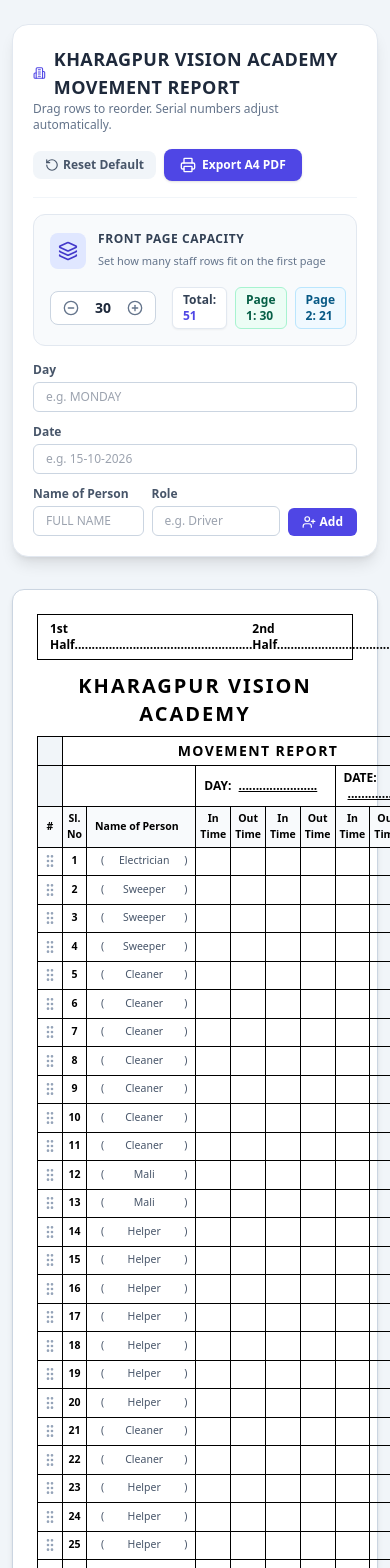
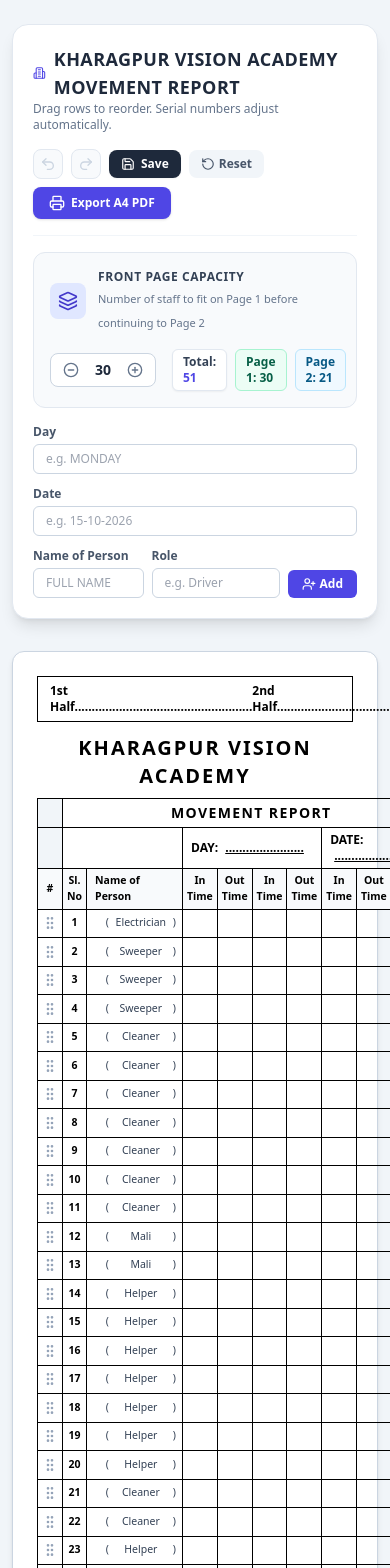
Before and after one commit to Mir-786/movement-report-manager, a Next.js app: page / in a window 390 px wide. Shown: the top 1568 px of the page. Built offline with nearby package versions, Linux system fonts and the light colour scheme.

Commit message:
update page.tsx

```diff
--- a/app/page.tsx
+++ b/app/page.tsx
@@ -1,6 +1,6 @@
 "use client";
 
-import React, { useState } from "react";
+import React, { useState, useEffect, useRef } from "react";
 import {
   GripVertical,
   Trash2,
@@ -10,7 +10,11 @@ import {
   Layers,
   MinusCircle,
   PlusCircle,
-  Building2
+  Building2,
+  Save,
+  Undo2,
+  Redo2,
+  Check
 } from "lucide-react";
 
 interface StaffItem {
@@ -20,7 +24,14 @@ interface StaffItem {
   hasBlackBarAbove?: boolean;
 }
 
-const INITIAL_STAFF: StaffItem[] = [
+interface AppSnapshot {
+  staff: StaffItem[];
+  frontPageCapacity: number;
+  reportDay: string;
+  reportDate: string;
+}
+
+const DEFAULT_STAFF: StaffItem[] = [
   { id: "1", name: "Md AKBAR", role: "Electrician" },
   { id: "2", name: "MANOJ NAYAK", role: "Sweeper" },
   { id: "3", name: "ROHIT NAYAK", role: "Sweeper" },
@@ -74,16 +85,130 @@ const INITIAL_STAFF: StaffItem[] = [
   { id: "51", name: "OMAR", role: "Driver" }
 ];
 
+const LOCAL_STORAGE_KEY = "kva_movement_report_saved_state";
+
 export default function MovementReportApp() {
-  const [staff, setStaff] = useState<StaffItem[]>(INITIAL_STAFF);
+  const [staff, setStaff] = useState<StaffItem[]>(DEFAULT_STAFF);
   const [frontPageCapacity, setFrontPageCapacity] = useState<number>(30);
   const [reportDay, setReportDay] = useState("");
   const [reportDate, setReportDate] = useState("");
   const [newName, setNewName] = useState("");
   const [newRole, setNewRole] = useState("");
   const [draggedIndex, setDraggedIndex] = useState<number | null>(null);
+  const [saveSuccess, setSaveSuccess] = useState(false);
 
-  // Drag and Drop reordering
+  // Undo / Redo history state
+  const [history, setHistory] = useState<AppSnapshot[]>([
+    {
+      staff: DEFAULT_STAFF,
+      frontPageCapacity: 30,
+      reportDay: "",
+      reportDate: ""
+    }
+  ]);
+  const [historyIndex, setHistoryIndex] = useState<number>(0);
+
+  // Push new state snapshot to undo/redo history
+  const commitSnapshot = (
+    newStaff: StaffItem[],
+    newCapacity = frontPageCapacity,
+    newDay = reportDay,
+    newDate = reportDate
+  ) => {
+    const nextSnapshot: AppSnapshot = {
+      staff: newStaff,
+      frontPageCapacity: newCapacity,
+      reportDay: newDay,
+      reportDate: newDate
+    };
+    const truncatedHistory = history.slice(0, historyIndex + 1);
+    setHistory([...truncatedHistory, nextSnapshot]);
+    setHistoryIndex(truncatedHistory.length);
+  };
+
+  // Load saved state from localStorage on initial render
+  useEffect(() => {
+    const saved = localStorage.getItem(LOCAL_STORAGE_KEY);
+    if (saved) {
+      try {
+        const parsed: AppSnapshot = JSON.parse(saved);
+        if (parsed.staff && Array.isArray(parsed.staff)) {
+          setStaff(parsed.staff);
+          setFrontPageCapacity(parsed.frontPageCapacity || 30);
+          setReportDay(parsed.reportDay || "");
+          setReportDate(parsed.reportDate || "");
+          setHistory([parsed]);
+          setHistoryIndex(0);
+        }
+      } catch (err) {
+        console.error("Failed to parse saved state", err);
+      }
+    }
+  }, []);
+
+  // Save state to localStorage
+  const handleSave = () => {
+    const stateToSave: AppSnapshot = {
+      staff,
+      frontPageCapacity,
+      reportDay,
+      reportDate
+    };
+    localStorage.setItem(LOCAL_STORAGE_KEY, JSON.stringify(stateToSave));
+    setSaveSuccess(true);
+    setTimeout(() => setSaveSuccess(false), 2500);
+  };
+
+  // Undo action
+  const handleUndo = () => {
+    if (historyIndex > 0) {
+      const targetIndex = historyIndex - 1;
+      const snapshot = history[targetIndex];
+      setStaff(snapshot.staff);
+      setFrontPageCapacity(snapshot.frontPageCapacity);
+      setReportDay(snapshot.reportDay);
+      setReportDate(snapshot.reportDate);
+      setHistoryIndex(targetIndex);
+    }
+  };
+
+  // Redo action
+  const handleRedo = () => {
+    if (historyIndex < history.length - 1) {
+      const targetIndex = historyIndex + 1;
+      const snapshot = history[targetIndex];
+      setStaff(snapshot.staff);
+      setFrontPageCapacity(snapshot.frontPageCapacity);
+      setReportDay(snapshot.reportDay);
+      setReportDate(snapshot.reportDate);
+      setHistoryIndex(targetIndex);
+    }
+  };
+
+  // Keyboard shortcut listener (Ctrl+Z, Ctrl+Y, Ctrl+S)
+  useEffect(() => {
+    const onKeyDown = (e: KeyboardEvent) => {
+      if ((e.ctrlKey || e.metaKey) && e.key.toLowerCase() === "z") {
+        if (e.shiftKey) {
+          e.preventDefault();
+          handleRedo();
+        } else {
+          e.preventDefault();
+          handleUndo();
+        }
+      } else if ((e.ctrlKey || e.metaKey) && e.key.toLowerCase() === "y") {
+        e.preventDefault();
+        handleRedo();
+      } else if ((e.ctrlKey || e.metaKey) && e.key.toLowerCase() === "s") {
+        e.preventDefault();
+        handleSave();
+      }
+    };
+    window.addEventListener("keydown", onKeyDown);
+    return () => window.removeEventListener("keydown", onKeyDown);
+  });
+
+  // Drag and drop reordering
   const handleDragStart = (index: number) => {
     setDraggedIndex(index);
   };
@@ -98,6 +223,7 @@ export default function MovementReportApp() {
     const [movedItem] = reordered.splice(draggedIndex, 1);
     reordered.splice(targetIndex, 0, movedItem);
     setStaff(reordered);
+    commitSnapshot(reordered);
     setDraggedIndex(null);
   };
 
@@ -105,44 +231,68 @@ export default function MovementReportApp() {
   const handleAddStaff = (e: React.FormEvent) => {
     e.preventDefault();
     if (!newName.trim()) return;
-    const newItem: StaffItem = {
+    const updated = [
+      ...staff,
+      {
         id: Date.now().toString(),
         name: newName.trim().toUpperCase(),
         role: newRole.trim() || "Staff",
         hasBlackBarAbove: false
-    };
-    setStaff([...staff, newItem]);
+      }
+    ];
+    setStaff(updated);
+    commitSnapshot(updated);
     setNewName("");
     setNewRole("");
   };
 
   // Delete staff
   const handleDelete = (id: string) => {
-    setStaff(staff.filter((s) => s.id !== id));
+    const updated = staff.filter((s) => s.id !== id);
+    setStaff(updated);
+    commitSnapshot(updated);
   };
 
-  // Inline updates
+  // Inline update for Name / Role
   const handleUpdate = (id: string, field: "name" | "role", value: string) => {
-    setStaff(staff.map((s) => (s.id === id ? { ...s, [field]: value } : s)));
+    const updated = staff.map((s) => (s.id === id ? { ...s, [field]: value } : s));
+    setStaff(updated);
   };
 
-  // Toggle solid black bar above a row
-  const toggleBlackBar = (id: string) => {
-    setStaff(
-      staff.map((s) =>
-        s.id === id ? { ...s, hasBlackBarAbove: !s.hasBlackBarAbove } : s
-      )
-    );
+  // Commit text editing on blur
+  const handleBlurCommit = () => {
+    commitSnapshot(staff);
   };
 
-  // Split staff between Page 1 and Page 2
+  // Toggle black divider bar above row
+  const toggleBlackBar = (id: string) => {
+    const updated = staff.map((s) =>
+      s.id === id ? { ...s, hasBlackBarAbove: !s.hasBlackBarAbove } : s
+    );
+    setStaff(updated);
+    commitSnapshot(updated);
+  };
+
+  // Reset to original defaults
+  const handleReset = () => {
+    setStaff(DEFAULT_STAFF);
+    setFrontPageCapacity(30);
+    setReportDay("");
+    setReportDate("");
+    commitSnapshot(DEFAULT_STAFF, 30, "", "");
+  };
+
+  // Split items between Page 1 and Page 2
   const page1Items = staff.slice(0, frontPageCapacity);
   const page2Items = staff.slice(frontPageCapacity);
 
-  const renderTable = (items: StaffItem[], startIndex: number) => (
+  // Render Table
+  const renderTable = (items: StaffItem[], startIndex: number, isFirstPage: boolean) => (
     <table className="w-full border-collapse border-[1.5px] border-black text-[10.5px] font-sans">
       <thead>
-        {/* Row 1: MOVEMENT REPORT Header */}
+        {/* Only 1st page renders MOVEMENT REPORT and DAY/DATE header rows */}
+        {isFirstPage && (
+          <>
             <tr className="border-b-[1.5px] border-black">
               <th className="no-print border-r border-black p-0 w-7 bg-slate-100"></th>
               <th
@@ -153,8 +303,6 @@ export default function MovementReportApp() {
               </th>
               <th className="no-print border-l border-black p-0 w-16 bg-slate-100"></th>
             </tr>
-
-        {/* Row 2: DAY and DATE exactly as the reference */}
             <tr className="border-b-[1.5px] border-black text-xs font-bold text-black">
               <th className="no-print border-r border-black p-0 bg-slate-100"></th>
               <th colSpan={2} className="border-r border-black p-1 bg-transparent"></th>
@@ -166,8 +314,10 @@ export default function MovementReportApp() {
               </th>
               <th className="no-print border-l border-black p-0 bg-slate-100"></th>
             </tr>
+          </>
+        )}
 
-        {/* Row 3: Column Headers */}
+        {/* Column Headers (Present on both Page 1 and Page 2) */}
         <tr className="border-b-[1.5px] border-black bg-slate-50 print:bg-transparent font-bold text-center text-black">
           <th className="no-print w-7 border-r border-black p-1">#</th>
           <th className="w-10 border-r border-black p-1">Sl. No</th>
@@ -218,29 +368,32 @@ export default function MovementReportApp() {
                   {globalIndex + 1}
                 </td>
 
-                {/* Name & Designation */}
-                <td className="border-r border-black px-2 py-0.5 font-semibold text-black">
-                  <div className="flex items-center gap-1.5">
+                {/* Name & Role: 2 leading spaces + tight parentheses like (Driver) */}
+                <td className="border-r border-black px-1.5 py-0.5 font-semibold text-black">
+                  <div className="flex items-center text-[10.5px]">
+                    <span className="select-none font-mono whitespace-pre">&nbsp;&nbsp;</span>
                     <input
                       type="text"
                       value={item.name}
                       onChange={(e) => handleUpdate(item.id, "name", e.target.value)}
-                      className="w-full bg-transparent outline-none focus:bg-amber-100 uppercase"
+                      onBlur={handleBlurCommit}
+                      className="w-full bg-transparent outline-none focus:bg-amber-100 uppercase font-semibold"
                     />
-                    <span className="font-normal text-slate-600 print:text-black whitespace-nowrap">
+                    <span className="font-normal text-slate-700 print:text-black whitespace-nowrap">
                       (
                       <input
                         type="text"
-                        value={item.role}
-                        onChange={(e) => handleUpdate(item.id, "role", e.target.value)}
-                        className="w-20 inline bg-transparent outline-none focus:bg-amber-100 text-center"
+                        value={item.role.trim()}
+                        onChange={(e) => handleUpdate(item.id, "role", e.target.value.trim())}
+                        onBlur={handleBlurCommit}
+                        className="w-16 inline bg-transparent outline-none focus:bg-amber-100 text-center font-normal"
                       />
                       )
                     </span>
                   </div>
                 </td>
 
-                {/* Blank Time Slot Cells */}
+                {/* Check-in Blank Cells */}
                 <td className="border-r border-black h-7"></td>
                 <td className="border-r border-black h-7"></td>
                 <td className="border-r border-black h-7"></td>
@@ -298,13 +451,63 @@ export default function MovementReportApp() {
             </p>
           </div>
 
-          <div className="flex items-center gap-2">
+          <div className="flex flex-wrap items-center gap-2">
+            {/* Undo / Redo buttons */}
             <button
-              onClick={() => setStaff(INITIAL_STAFF)}
+              onClick={handleUndo}
+              disabled={historyIndex <= 0}
+              className={`p-1.5 rounded-lg border text-xs font-medium flex items-center gap-1 transition ${
+                historyIndex > 0
+                  ? "bg-white border-slate-300 hover:bg-slate-100 text-slate-700"
+                  : "bg-slate-50 border-slate-200 text-slate-300 cursor-not-allowed"
+              }`}
+              title="Undo (Ctrl+Z)"
+            >
+              <Undo2 className="w-4 h-4" />
+            </button>
+            <button
+              onClick={handleRedo}
+              disabled={historyIndex >= history.length - 1}
+              className={`p-1.5 rounded-lg border text-xs font-medium flex items-center gap-1 transition ${
+                historyIndex < history.length - 1
+                  ? "bg-white border-slate-300 hover:bg-slate-100 text-slate-700"
+                  : "bg-slate-50 border-slate-200 text-slate-300 cursor-not-allowed"
+              }`}
+              title="Redo (Ctrl+Y)"
+            >
+              <Redo2 className="w-4 h-4" />
+            </button>
+
+            {/* Save Button */}
+            <button
+              onClick={handleSave}
+              className={`px-3 py-1.5 text-xs font-semibold rounded-lg flex items-center gap-1.5 transition shadow-sm ${
+                saveSuccess
+                  ? "bg-emerald-600 text-white"
+                  : "bg-slate-800 hover:bg-slate-900 text-white"
+              }`}
+              title="Save changes (Ctrl+S)"
+            >
+              {saveSuccess ? (
+                <>
+                  <Check className="w-3.5 h-3.5" /> Saved!
+                </>
+              ) : (
+                <>
+                  <Save className="w-3.5 h-3.5" /> Save
+                </>
+              )}
+            </button>
+
+            {/* Reset Button */}
+            <button
+              onClick={handleReset}
               className="px-3 py-1.5 text-xs font-semibold text-slate-600 bg-slate-100 hover:bg-slate-200 rounded-lg flex items-center gap-1 transition"
             >
-              <RotateCcw className="w-3.5 h-3.5" /> Reset Default
+              <RotateCcw className="w-3.5 h-3.5" /> Reset
             </button>
+
+            {/* Print Button */}
             <button
               onClick={() => window.print()}
               className="px-4 py-2 text-xs font-bold text-white bg-indigo-600 hover:bg-indigo-700 rounded-lg shadow flex items-center gap-1.5 transition"
@@ -314,7 +517,7 @@ export default function MovementReportApp() {
           </div>
         </div>
 
-        {/* Feature: Front Page Staff Count */}
+        {/* Front Page Capacity Control */}
         <div className="bg-slate-50 p-4 rounded-xl border border-slate-200 flex flex-wrap items-center justify-between gap-4">
           <div className="flex items-center gap-3">
             <div className="p-2 bg-indigo-100 text-indigo-700 rounded-lg">
@@ -325,7 +528,7 @@ export default function MovementReportApp() {
                 Front Page Capacity
               </span>
               <span className="text-[11px] text-slate-500">
-                Set how many staff rows fit on the first page
+                Number of staff to fit on Page 1 before continuing to Page 2
               </span>
             </div>
           </div>
@@ -333,7 +536,11 @@ export default function MovementReportApp() {
           <div className="flex items-center gap-4">
             <div className="flex items-center gap-2 bg-white px-3 py-1.5 rounded-lg border border-slate-300">
               <button
-                onClick={() => setFrontPageCapacity((c) => Math.max(5, c - 1))}
+                onClick={() => {
+                  const newCap = Math.max(5, frontPageCapacity - 1);
+                  setFrontPageCapacity(newCap);
+                  commitSnapshot(staff, newCap);
+                }}
                 className="text-slate-500 hover:text-indigo-600"
               >
                 <MinusCircle className="w-4 h-4" />
@@ -342,7 +549,11 @@ export default function MovementReportApp() {
                 {frontPageCapacity}
               </span>
               <button
-                onClick={() => setFrontPageCapacity((c) => Math.min(staff.length, c + 1))}
+                onClick={() => {
+                  const newCap = Math.min(staff.length, frontPageCapacity + 1);
+                  setFrontPageCapacity(newCap);
+                  commitSnapshot(staff, newCap);
+                }}
                 className="text-slate-500 hover:text-indigo-600"
               >
                 <PlusCircle className="w-4 h-4" />
@@ -372,6 +583,7 @@ export default function MovementReportApp() {
               placeholder="e.g. MONDAY"
               value={reportDay}
               onChange={(e) => setReportDay(e.target.value.toUpperCase())}
+              onBlur={handleBlurCommit}
               className="w-full px-3 py-1.5 text-xs border border-slate-300 rounded-md outline-none focus:ring-2 focus:ring-indigo-500"
             />
           </div>
@@ -382,6 +594,7 @@ export default function MovementReportApp() {
               placeholder="e.g. 15-10-2026"
               value={reportDate}
               onChange={(e) => setReportDate(e.target.value)}
+              onBlur={handleBlurCommit}
               className="w-full px-3 py-1.5 text-xs border border-slate-300 rounded-md outline-none focus:ring-2 focus:ring-indigo-500"
             />
           </div>
@@ -422,45 +635,32 @@ export default function MovementReportApp() {
 
         {/* ================= PAGE 1 ================= */}
         <section className="print-page bg-white p-6 sm:p-8 rounded-xl shadow-md border border-slate-300 print:shadow-none print:border-none print:p-0">
-          {/* Box around 1st Half and 2nd Half */}
+          {/* Box around 1st Half and 2nd Half (Page 1 Only) */}
           <div className="border-[1.5px] border-black px-3 py-1.5 flex justify-between items-center text-xs font-bold text-black mb-3">
             <span>1st Half....................................................</span>
             <span>2nd Half......................................................</span>
           </div>
 
-          {/* School Name */}
+          {/* School Name (Page 1 Only) */}
           <div className="text-center mb-2">
             <h1 className="text-xl sm:text-2xl font-black tracking-widest text-black uppercase">
               KHARAGPUR VISION ACADEMY
             </h1>
           </div>
 
-          {/* Page 1 Table (includes MOVEMENT REPORT, DAY, and DATE inside header rows) */}
-          {renderTable(page1Items, 0)}
+          {/* Page 1 Table (With MOVEMENT REPORT and DAY/DATE Header Rows) */}
+          {renderTable(page1Items, 0, true)}
 
           <div className="no-print mt-3 text-right text-[11px] text-slate-400 font-semibold">
             Front Page (Rows 1 to {page1Items.length})
           </div>
         </section>
 
-        {/* ================= PAGE 2 ================= */}
+        {/* ================= PAGE 2 (CONT.) ================= */}
         {page2Items.length > 0 && (
           <section className="print-page bg-white p-6 sm:p-8 rounded-xl shadow-md border border-slate-300 print:shadow-none print:border-none print:p-0">
-            {/* Box around 1st Half and 2nd Half on Page 2 */}
-            <div className="border-[1.5px] border-black px-3 py-1.5 flex justify-between items-center text-xs font-bold text-black mb-3">
-              <span>1st Half....................................................</span>
-              <span>2nd Half......................................................</span>
-            </div>
-
-            {/* School Name */}
-            <div className="text-center mb-2">
-              <h2 className="text-xl sm:text-2xl font-black tracking-widest text-black uppercase">
-                KHARAGPUR VISION ACADEMY
-              </h2>
-            </div>
-
-            {/* Page 2 Table */}
-            {renderTable(page2Items, frontPageCapacity)}
+            {/* Directly begins with table headers (no school name, no dotted half box, no Movement Report row) */}
+            {renderTable(page2Items, frontPageCapacity, false)}
 
             <div className="no-print mt-3 text-right text-[11px] text-slate-400 font-semibold">
               Page 2 (Rows {frontPageCapacity + 1} to {staff.length})
```
Lines whose indentation alone changed are shown as unchanged.
